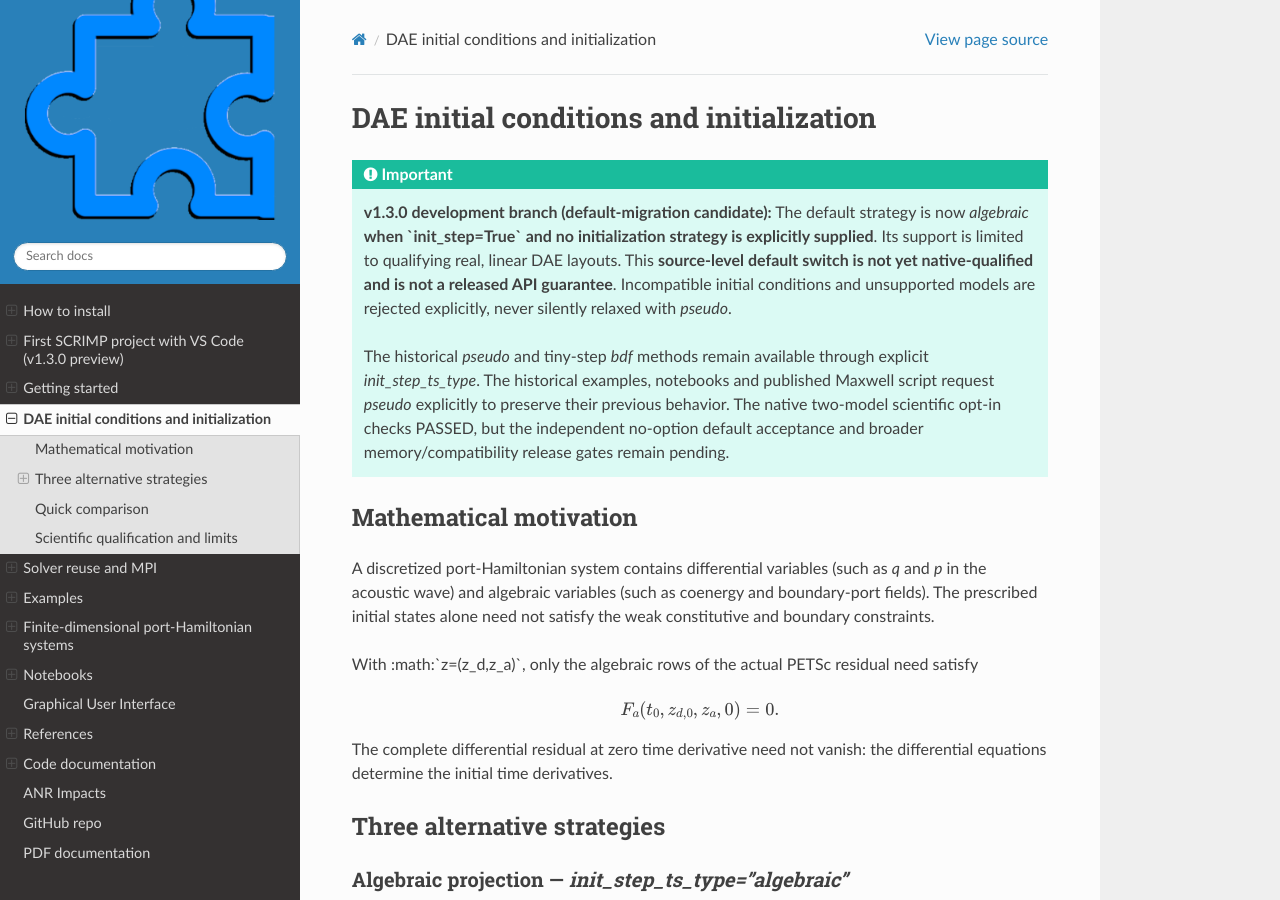
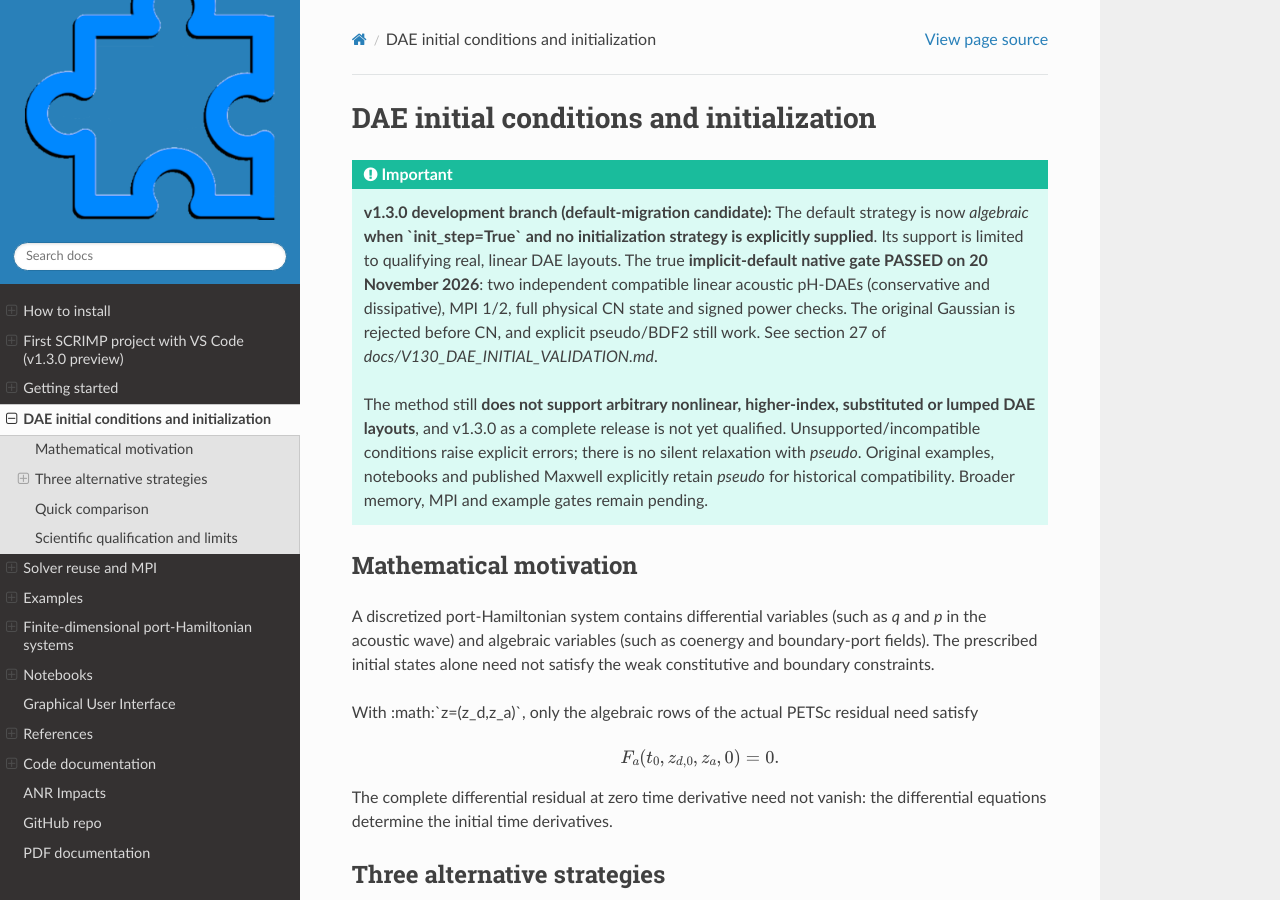
Before and after one commit to g-haine/scrimp, a Sphinx documentation site: the page built from docs/source/initialization.rst, in a window 1280 px wide and 900 px high. Built offline with Sphinx 7.4.7 and the Read the Docs theme 3.1.0, drawn with Linux system fonts in a browser that asks for light colours.

Commit message:
docs(v1.3): mark implicit algebraic DAE default native PASS on both conservative/dissipative MPI models

```diff
--- a/docs/source/initialization.rst
+++ b/docs/source/initialization.rst
@@ -8,18 +8,21 @@ DAE initial conditions and initialization
    The default strategy is now `algebraic` **when `init_step=True`
    and no initialization strategy is explicitly supplied**.
    Its support is limited to qualifying real, linear DAE layouts.
-   This **source-level default switch is not yet native-qualified
-   and is not a released API guarantee**. Incompatible initial
-   conditions and unsupported models are rejected explicitly,
-   never silently relaxed with `pseudo`.
+   The true **implicit-default native gate PASSED on 20 November
+   2026**: two independent compatible linear acoustic pH-DAEs
+   (conservative and dissipative), MPI 1/2, full physical CN state
+   and signed power checks. The original Gaussian is rejected
+   before CN, and explicit pseudo/BDF2 still work. See section 27
+   of `docs/V130_DAE_INITIAL_VALIDATION.md`.
 
-   The historical `pseudo` and tiny-step `bdf` methods remain
-   available through explicit `init_step_ts_type`. The historical
-   examples, notebooks and published Maxwell script request
-   `pseudo` explicitly to preserve their previous behavior.
-   The native two-model scientific opt-in checks PASSED, but
-   the independent no-option default acceptance and broader
-   memory/compatibility release gates remain pending.
+   The method still **does not support arbitrary nonlinear,
+   higher-index, substituted or lumped DAE layouts**, and
+   v1.3.0 as a complete release is not yet qualified.
+   Unsupported/incompatible conditions raise explicit errors;
+   there is no silent relaxation with `pseudo`.
+   Original examples, notebooks and published Maxwell explicitly
+   retain `pseudo` for historical compatibility. Broader
+   memory, MPI and example gates remain pending.
 
 Mathematical motivation
 =======================
```
